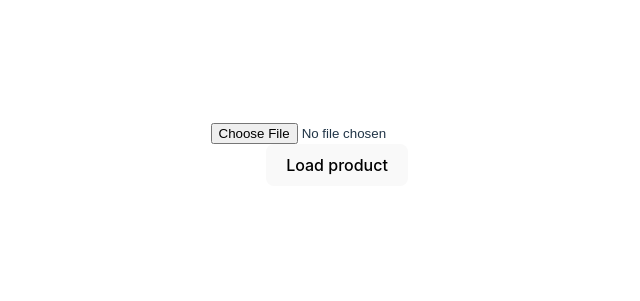
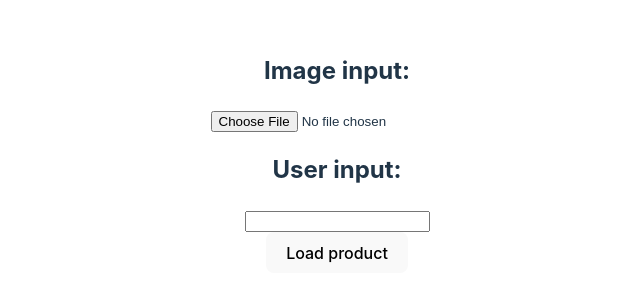
Before and after one commit to csehg0312/FoodFactsApp, a Vue app: page / in a window 1280 px wide. Shown: the part 247-548 px from the top of the page, without its empty margins (303-943 px from the left). Built offline with nearby package versions, Linux system fonts and the light colour scheme.

Commit message:
changed to easy input and less data

```diff
--- a/src/components/BarcodeReader.vue
+++ b/src/components/BarcodeReader.vue
@@ -3,7 +3,10 @@ import DataVisualizer from './DataVisualizer.vue';
 </script>
 <template>
     <div>
+      <h2>Image input:</h2>
       <input type="file" accept="image/*" @change="handleFileInput">
+      <h2>User input:</h2>
+      <input type="number" v-model="this.barcodeData" />
       <div v-if="barcodeData">
         <p>Barcode Data: {{ barcodeData }}</p>
       </div>
@@ -21,6 +24,9 @@ import DataVisualizer from './DataVisualizer.vue';
       };
     },
     methods: {
+      handleUserInput(){
+
+      },
       handleFileInput(event) {
         const file = event.target.files[0];
         if (file) {
--- a/src/components/DataVisualizer.vue
+++ b/src/components/DataVisualizer.vue
@@ -1,6 +1,6 @@
 <script setup>
 import axios from 'axios';
-import { defineProps,ref } from 'vue';
+import { defineProps, ref } from 'vue';
 
 const props = defineProps({
   barcode: String
@@ -13,6 +13,8 @@ const product = ref(null);
 const errorMessage = ref(null);
 
 const loadProduct = async () => {
+  product.value = null;
+  errorMessage.value = null;
   try {
     if (!props.barcode) {
       throw new Error('barcode is null');
@@ -24,60 +26,44 @@ const loadProduct = async () => {
       throw new Error(`Product data is null`);
     }
 
-    product.value = response.data.product;
+    const nutriscoreData = response.data.product.nutriscore_data;
+    const extractedData = {
+      sugar: nutriscoreData.sugars,
+      salt: nutriscoreData.sodium,
+      proteins: nutriscoreData.proteins
+    };
+
+    product.value = {
+      product_name: response.data.product.product_name,
+      nutrition_grades: response.data.product.nutrition_grades,
+      nutrition_data: extractedData
+    };
   } catch (error) {
     errorMessage.value = `Error fetching product data: ${error.message}`;
   }
 };
-
 </script>
 
 <template>
+  <div id="loadfunction">
+    <button @click="loadProduct">Load product</button>
+  </div>
   <div id="product-info">
     <p v-if="product">Product name: {{ product.product_name }}</p>
     <p v-if="product">Nutrition grade: {{ product.nutrition_grades }}</p>
     <h3 v-if="product">Nutrition data: </h3>
-        <div v-if="product" v-for="(value, key) in product.nutriscore_data" :key="key" class="item">
-            <span class="label">{{ key }}:</span>
-            <span class="value">{{ value }}</span>
+    <div v-if="product" class="item">
+      <span class="label">Sugar: </span>
+      <span class="value"> {{ product.nutrition_data.sugar }}</span>
+    </div>
+    <div v-if="product" class="item">
+      <span class="label">Salt: </span>
+      <span class="value"> {{ product.nutrition_data.salt }}</span>
+    </div>
+    <div v-if="product" class="item">
+      <span class="label">Proteins: </span>
+      <span class="value"> {{ product.nutrition_data.proteins }}</span>
     </div>
     <p v-if="errorMessage">Error: {{ errorMessage }}</p>
-        <button @click="loadProduct">Load product</button>
   </div>
 </template>
-
-<script>
-
-export default {
-    data(){
-        return{
-            product:null,
-            errorMessage:null,
-        }
-    },
-
-    methods: {
-//         loadProduct: async() => {
-//             try {
-//                 if (!barcode) {
-//                     throw new Error('barcode is null')
-//                 }
-
-//                 const response = await axios.get(`${apiUrl}/${barcode}${apiFields}`)
-
-//                 if (!response.data.product) {
-//                     throw new Error('Product is null')
-//                 }
-
-//                 this.product.value = response.data.product
-
-//             }catch (error) {
-//                 console.log("error", error.message)
-//                 this.errorMessage.value = `Error fetching product data: ${error.message}`;
-//             }
-        },
-//     }
-}
-
-
-</script>
```
Lines whose indentation alone changed are shown as unchanged.
